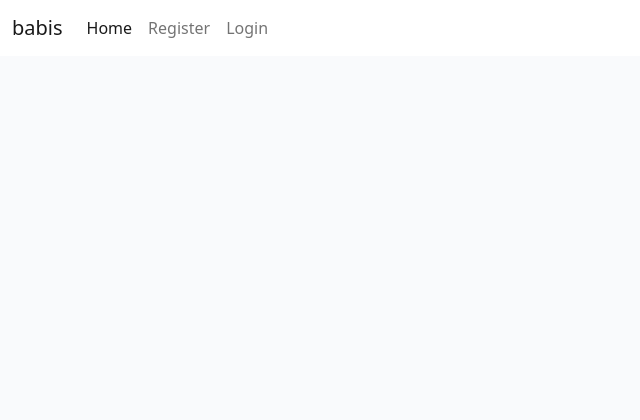
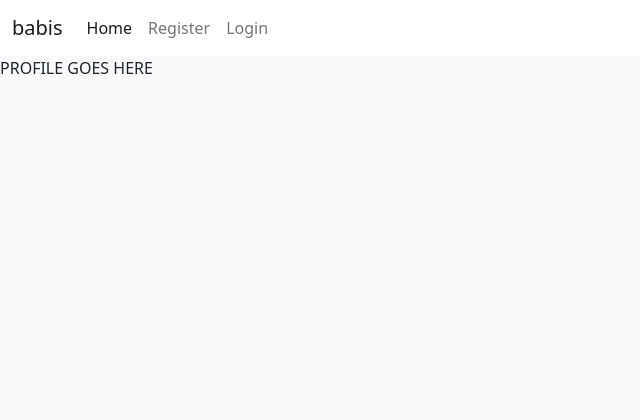
Before and after one commit to Code-Institute-Submissions/Danpr1984-babis_DecResubb, a Django app: page / in a window 1280 px wide. Shown: the top 420 px of the page, without its empty margins (0-640 px from the left). Run offline with Django 3.2, Linux system fonts and the light colour scheme.

Commit message:
Added profile html template

```diff
--- a/feedpost/views.py
+++ b/feedpost/views.py
@@ -5,4 +5,4 @@ from .models import Post
 class PostList(generic.ListView):
     model = Post
     queryset = Post.objects.order_by('created_at')
-    template_name = 'base.html'
+    template_name = 'profile.html'
--- a/templates/base.html
+++ b/templates/base.html
@@ -17,6 +17,7 @@
         integrity="sha384-gtEjrD/SeCtmISkJkNUaaKMoLD0//ElJ19smozuHV6z3Iehds+3Ulb9Bn9Plx0x4" crossorigin="anonymous">
     </script>
     <link rel="stylesheet" href="{% static 'css/style.css' %}">
+    <link href="{% static 'favicon.png' %}" rel="icon" type="image/png">
 
 </head>
 
--- /dev/null
+++ b/templates/profile.html
@@ -0,0 +1,6 @@
+{% extends "base.html" %}
+<main class="flex-shrink-0 main-bg">
+    {% block content %}
+   PROFILE GOES HERE
+    {% endblock content %}
+</main>
```
